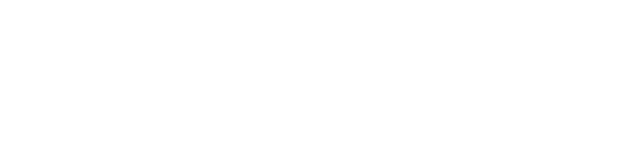
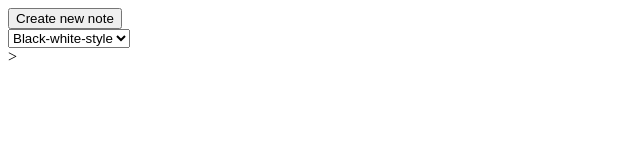
Before and after one commit to jonbenlan/projekt1, a plain HTML site: page index.html in a window 1280 px wide. Shown: the whole page, without its empty margins (0-640 px from the left). Drawn offline with Linux system fonts and the light colour scheme.

Commit message:
add html structure

```diff
--- a/index.html
+++ b/index.html
@@ -7,6 +7,28 @@
     <title>Document</title>
 </head>
 <body>
-
+    <div class="wrapper">
+        <header class="header">
+            <div class="header-container">
+                <div class="header-container-row grid-row">
+                    <div class="header-container-column grid-column">
+                        <div class="header-container-button">
+                            <button>
+                                Create new note
+                            </button>
+                        </div>
+                    </div>
+                    <div class="header-container-column grid-column">
+                        <div class="header-container-dropdown">
+                            <select>
+                                <option>Black-white-style</option>
+                                <option>Gangnam-style</option>
+                            </select>
+                        </div>
+                    </div>
+                </div>>
+            </div>
+        </header>
+    </div>
 </body>
 </html>
```
